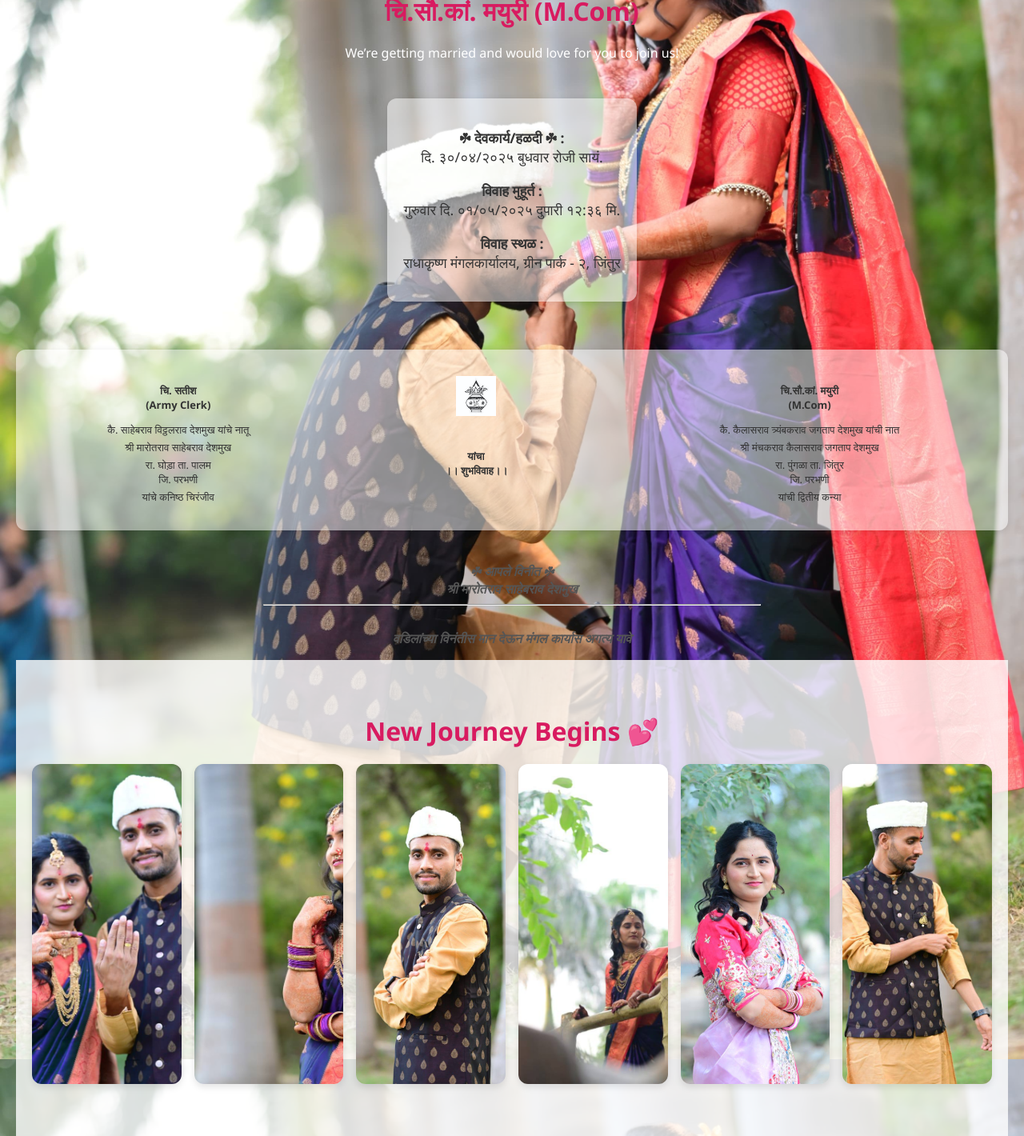
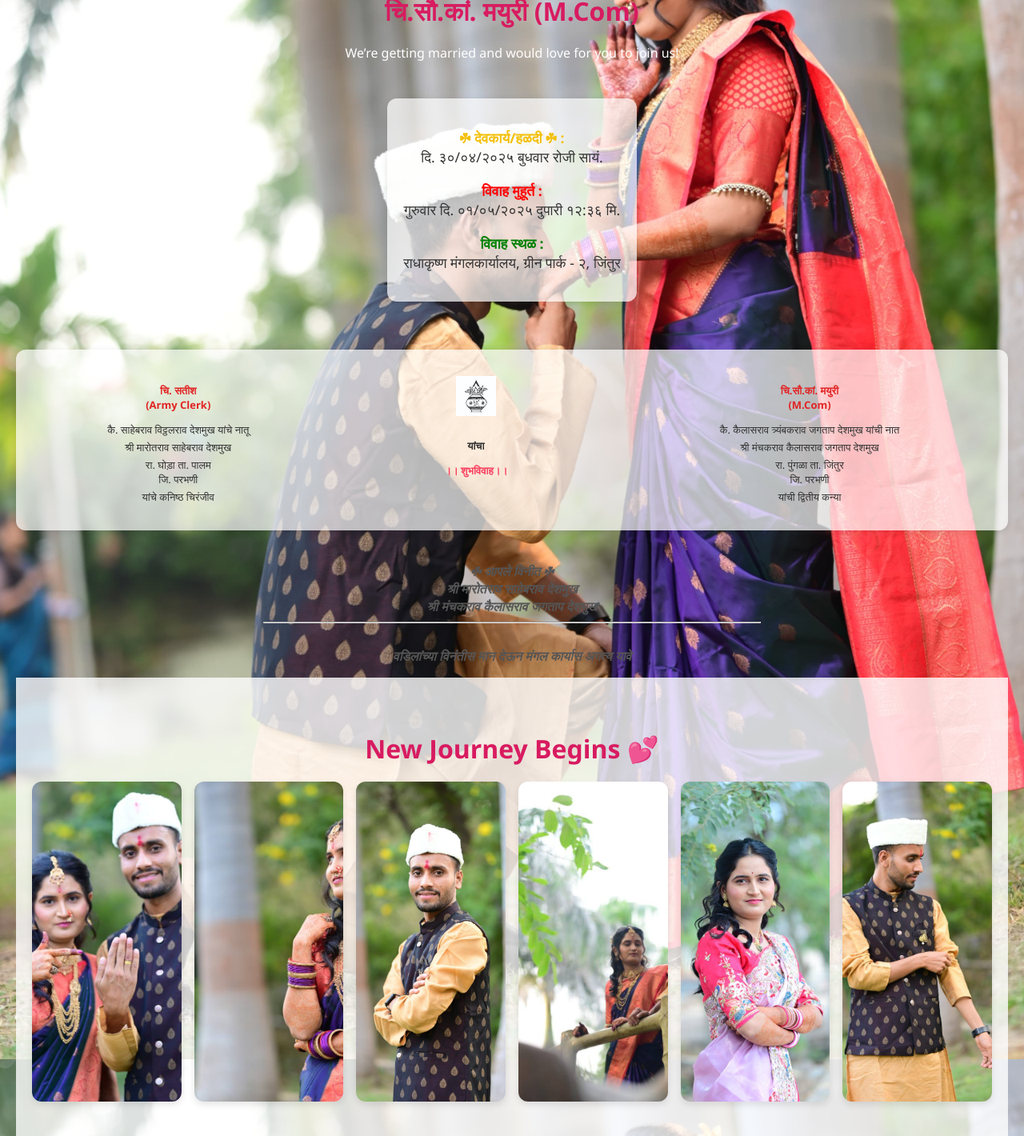
Before and after one commit to dhananjay9199/wedding-invitation, a React (Create React App) app: page / in a window 1280 px wide. Shown: the part 240-1660 px from the top of the page at 80% size. Built offline with nearby package versions, Linux system fonts and the light colour scheme.

Commit message:
Update wedding Invitation Code

```diff
--- a/src/App.css
+++ b/src/App.css
@@ -74,7 +74,7 @@
   margin: 30px 0;
   font-size: 1.1rem;
   color: #333;
-  background-color: rgba(255, 255, 255, 0.5);
+  background-color: rgba(255, 255, 255, 0.7);
   padding: 20px;
   border-radius: 12px;
   display: inline-block;
@@ -85,7 +85,7 @@
   margin: 30px 0;
   font-size: small;
   color: #333;
-  background-color: rgba(255, 255, 255, 0.5);
+  background-color: rgba(255, 255, 255, 0.7);
   padding: 20px;
   border-radius: 12px;
   display: block;
--- a/src/App.js
+++ b/src/App.js
@@ -14,15 +14,15 @@ function App() {
 
       <div className="details">
         <p>
-          <strong>☘ देवकार्य/हळदी ☘ :</strong>
+          <strong style={{color:"#f3c009"}}>☘ देवकार्य/हळदी ☘ :</strong>
           <br /> दि. ३०/०४/२०२५ बुधवार रोजी सायं.
         </p>
         <p>
-          <strong>विवाह मुहूर्त :</strong>
+          <strong style={{color:"red"}}>विवाह मुहूर्त :</strong>
           <br /> गुरुवार दि. ०१/०५/२०२५ दुपारी १२:३६ मि.
         </p>
         <p>
-          <strong>विवाह स्थळ :</strong>
+          <strong style={{color:"green"}}>विवाह स्थळ :</strong>
           <br /> राधाकृष्ण मंगलकार्यालय, ग्रीन पार्क - २, जिंतुर
         </p>
       </div>
@@ -31,7 +31,7 @@ function App() {
         <table>
           <thead>
             <tr>
-              <th>
+              <th style={{color:"#e12525"}}>
                 चि. सतीश <br />
                 (Army Clerk)
               </th>
@@ -41,7 +41,7 @@ function App() {
                   style={{ width: "50px", height: "50px" }}
                 ></img>
               </th>
-              <th>
+              <th style={{color:"#e12525"}}>
                 चि.सौ.कां. मयुरी <br />
                 (M.Com)
               </th>
@@ -53,7 +53,7 @@ function App() {
               <td rowSpan={4} style={{ fontWeight: "bold", width:"34%" }}>
                 यांचा
                 <br />
-                ।। शुभविवाह।।
+                <p style={{color:"#f94060"}}>।। शुभविवाह।।</p>
               </td>
               <td>कै. कैलासराव त्र्यंबकराव जगताप देशमुख यांची नात</td>
             </tr>
@@ -85,7 +85,7 @@ function App() {
       <p className="rsvp">
         <strong>☘ आपले विनीत ☘</strong>
         <br />
-        <strong>श्री मारोतराव साहेबराव देशमुख</strong>
+        <strong>श्री मारोतराव साहेबराव देशमुख<br/>श्री मंचकराव कैलासराव जगताप देशमुख</strong>
         <hr style={{ width: "50%" }} />
         <br />
         <strong>वडिलांच्या विनंतीस मान देऊन मंगल कार्यास अगत्य यावे</strong>
--- a/src/Gallery.css
+++ b/src/Gallery.css
@@ -34,6 +34,25 @@
   object-fit: cover;
 }
 
+.gallery-grid>img:hover {
+  opacity: 0;
+  transform: scale(0.9);
+  animation: zoomIn 0.6s ease forwards;
+}
+
+@media (hover: none) {
+  .gallery-grid>img {
+    /* don't rely on :hover */
+    animation: fadeIn 0.5s ease-in-out forwards;
+  }
+}
+
+@keyframes zoomIn {
+  to {
+    opacity: 1;
+    transform: scale(1);
+  }
+}
 
 .gallery-grid-kilbil {
   width: 100%;
--- a/src/Gallery.js
+++ b/src/Gallery.js
@@ -33,7 +33,7 @@ export default function Gallery() {
       </div>
       <br/>
       <br/>
-      <h3>मामाच्या लग्नाला यायचं ह..!<br/>कु. आदिश्री, कु. अदिती</h3>
+      <h3>मामाच्या लग्नाला यायचं ह..!<br/>कु. आदिश्री, कु. आदिती</h3>
       <div className="gallery-grid-kilbil">
         {mama.map((src, index) => (
           <img key={index} src={src} alt={`memory ${index + 1}`} />
@@ -41,7 +41,7 @@ export default function Gallery() {
       </div>
       <br/>
       <br/>
-      <h3>मावशी च्या लग्नाला यायचं ह..!<br/>चि . आयांश</h3>
+      <h3>मावशी च्या लग्नाला यायचं ह..!<br/>चि . अयांश</h3>
       <div className="gallery-grid-kilbil">
         {mavshi.map((src, index) => (
           <img key={index} src={src} alt={`memory ${index + 1}`} />
```
